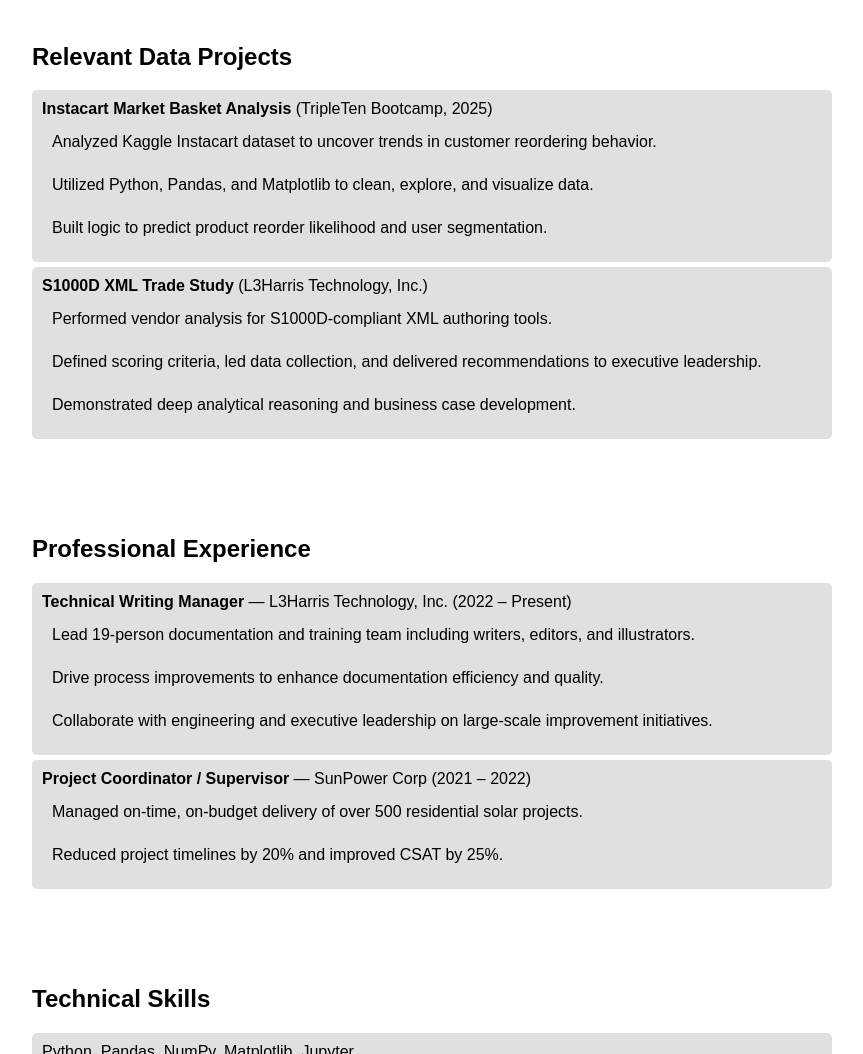
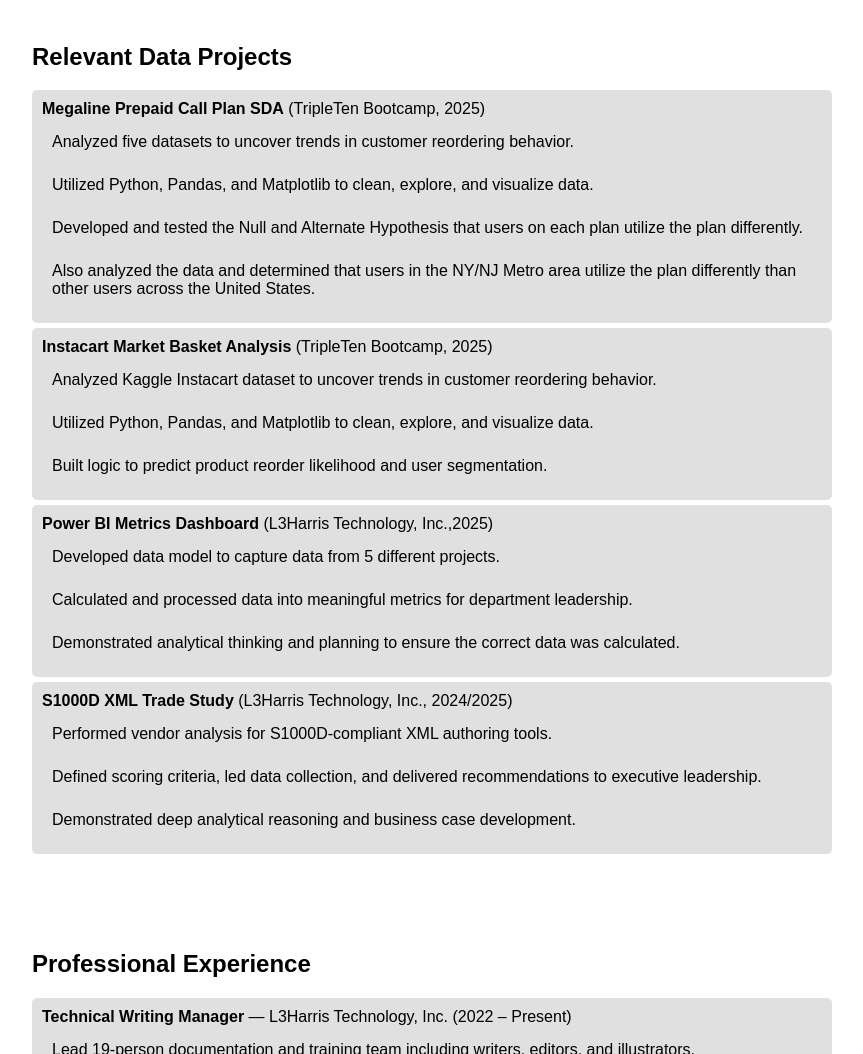
Before and after one commit to DigitalKnight74/My_Portfolio, a plain HTML site: page index.html in a window 1280 px wide. Shown: the part 1107-2161 px from the top of the page, without its empty margins (208-1071 px from the left). Drawn offline with Linux system fonts and the light colour scheme.

Commit message:
Updated Relevant Data Projects to current as of 8 May 2025

```diff
--- a/index.html
+++ b/index.html
@@ -86,6 +86,14 @@
         <h2>Relevant Data Projects</h2>
         <ul>
             <li>
+                <strong>Megaline Prepaid Call Plan SDA</strong> (TripleTen Bootcamp, 2025)
+                <ul>
+                    <li>Analyzed five datasets to uncover trends in customer reordering behavior.</li>
+                    <li>Utilized Python, Pandas, and Matplotlib to clean, explore, and visualize data.</li>
+                    <li>Developed and tested the Null and Alternate Hypothesis that users on each plan utilize the plan differently.</li> <li>Also analyzed the data and determined that users in the NY/NJ Metro area utilize the plan differently than other users across the United States.</li>
+                </ul>
+            </li>
+            <li>
                 <strong>Instacart Market Basket Analysis</strong> (TripleTen Bootcamp, 2025)
                 <ul>
                     <li>Analyzed Kaggle Instacart dataset to uncover trends in customer reordering behavior.</li>
@@ -94,7 +102,15 @@
                 </ul>
             </li>
             <li>
-                <strong>S1000D XML Trade Study</strong> (L3Harris Technology, Inc.)
+                <strong>Power BI Metrics Dashboard</strong> (L3Harris Technology, Inc.,2025)
+                <ul>
+                    <li>Developed data model to capture data from 5 different projects.</li>
+                    <li>Calculated and processed data into meaningful metrics for department leadership.</li>
+                    <li>Demonstrated analytical thinking and planning to ensure the correct data was calculated.</li>
+                </ul>
+            </li>
+            <li>
+                <strong>S1000D XML Trade Study</strong> (L3Harris Technology, Inc., 2024/2025)
                 <ul>
                     <li>Performed vendor analysis for S1000D-compliant XML authoring tools.</li>
                     <li>Defined scoring criteria, led data collection, and delivered recommendations to executive leadership.</li>
```
